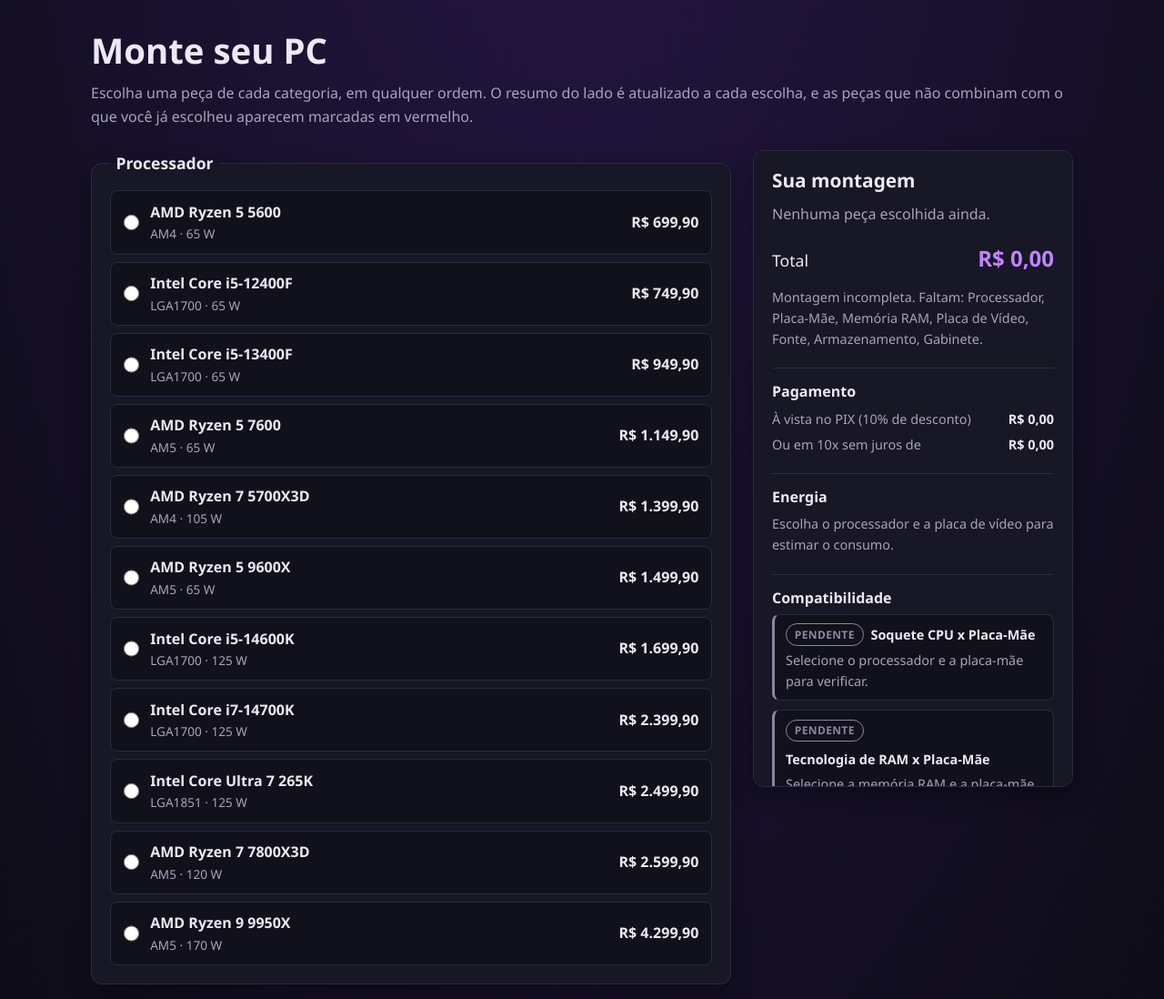
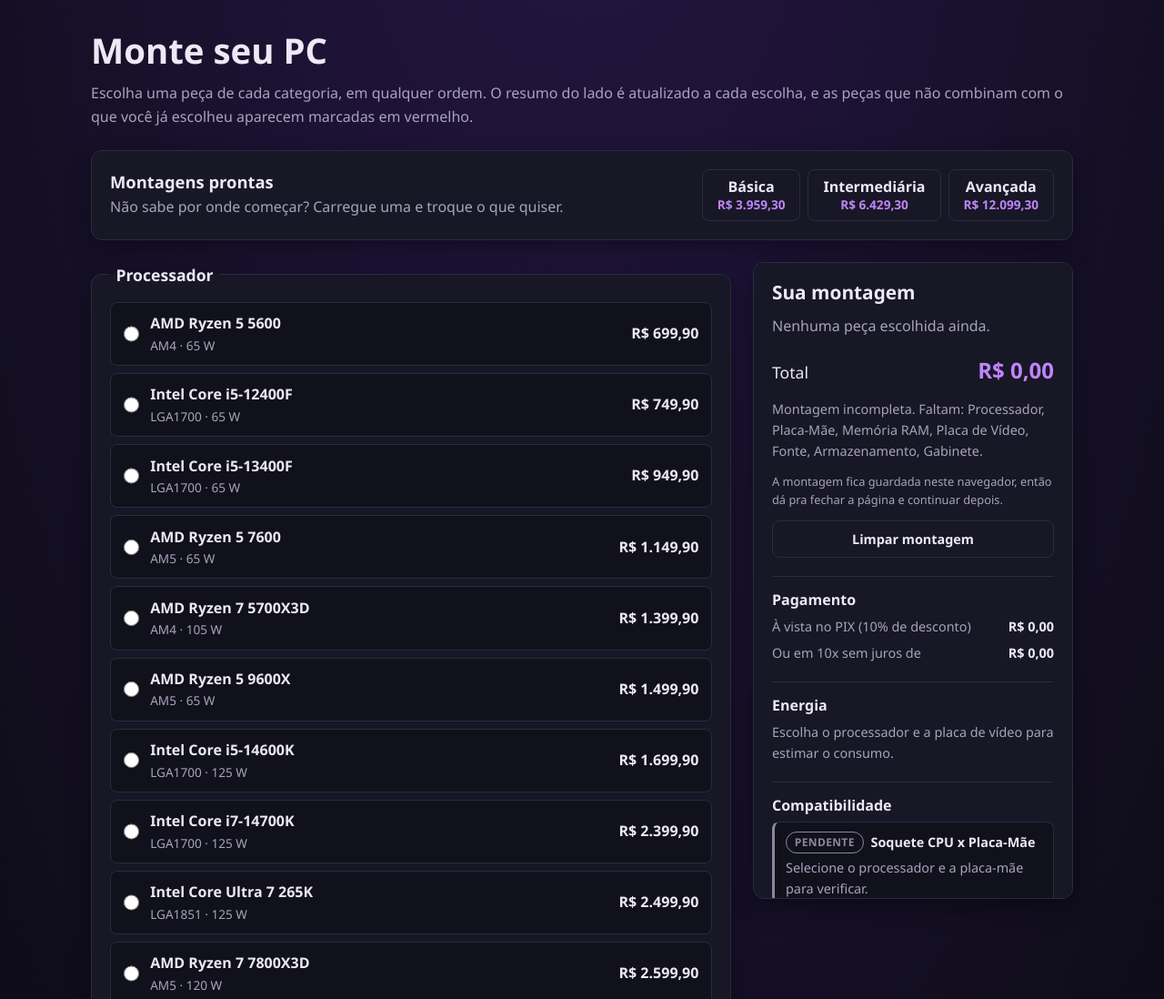
Before and after one commit to Fournier-dev/FourPC, a FastAPI app: page /simulador in a window 1280 px wide. Shown: the part 65-1163 px from the top of the page at 91% size. Run offline with FastAPI, Linux system fonts and the light colour scheme.

Commit message:
feat: adiciona montagens prontas, montagem salva no navegador e botao de limpar (#8)

```diff
--- a/web/static/css/style.css
+++ b/web/static/css/style.css
@@ -494,6 +494,60 @@
   white-space: nowrap;
 }
 
+/* montagens prontas, em cima das categorias */
+.presets {
+  display: flex;
+  flex-wrap: wrap;
+  align-items: center;
+  justify-content: space-between;
+  gap: 1rem;
+  margin-bottom: 1.5rem;
+}
+
+.presets[hidden] {
+  display: none;
+}
+
+.presets h2 {
+  margin-bottom: 0.25rem;
+  font-size: 1.15rem;
+}
+
+.presets p {
+  margin: 0;
+}
+
+.preset-buttons {
+  display: flex;
+  flex-wrap: wrap;
+  gap: 0.5rem;
+}
+
+.preset-button {
+  flex-direction: column;
+  gap: 0;
+  padding: 0.5rem 1rem;
+  line-height: 1.3;
+}
+
+.preset-total {
+  color: var(--accent-light);
+  font-size: 0.85rem;
+  font-weight: 600;
+}
+
+.button-small {
+  width: 100%;
+  margin-top: 0.75rem;
+  padding: 0.5rem 1rem;
+  font-size: 0.9rem;
+}
+
+.summary-note {
+  margin: 0.75rem 0 0;
+  font-size: 0.8rem;
+}
+
 /* resumo do lado, acompanha a rolagem da página (e rola sozinho se ficar
    maior que a tela) */
 .summary {
--- a/web/static/js/simulador.js
+++ b/web/static/js/simulador.js
@@ -4,6 +4,8 @@
 // usa o mesmo código do programa de terminal (pasta core/).
 
 const EXTRA_STORAGE = "extra_storage";
+// chave onde a montagem fica guardada no navegador
+const STORAGE_KEY = "fourpc:montagem";
 
 // texto e cor da etiqueta de cada status que a API devolve
 const STATUS_TAGS = {
@@ -36,6 +38,9 @@
   payment: document.getElementById("painel-pagamento"),
   power: document.getElementById("painel-energia"),
   rules: document.getElementById("painel-regras"),
+  presetsSection: document.getElementById("montagens-prontas"),
+  presets: document.getElementById("presets"),
+  clear: document.getElementById("limpar"),
 };
 
 // cria um elemento com classe e texto (textContent evita injetar HTML)
@@ -159,7 +164,116 @@
     state.components[input.name] = input.value;
   }
   updateExtraStorageAvailability();
+  saveState();
   refresh();
+}
+
+function hasChoices() {
+  return Object.keys(state.components).length > 0 || state.extraStorage !== null;
+}
+
+// deixa os radios marcados de acordo com o state (usado quando a montagem
+// muda sem a pessoa clicar: montagem pronta, limpar ou montagem salva)
+function syncInputs() {
+  for (const input of elements.categories.querySelectorAll('input[type="radio"]')) {
+    if (input.name === EXTRA_STORAGE) {
+      input.checked = input.value === (state.extraStorage || "");
+    } else {
+      input.checked = input.value === state.components[input.name];
+    }
+  }
+}
+
+function applyBuild(components, extraStorage) {
+  state.components = { ...components };
+  state.extraStorage = extraStorage || null;
+  syncInputs();
+  updateExtraStorageAvailability();
+  saveState();
+  refresh();
+}
+
+// Guarda a montagem no navegador. Se o navegador bloquear (em aba anônima,
+// por exemplo), o simulador funciona igual, só não lembra da montagem.
+function saveState() {
+  try {
+    localStorage.setItem(STORAGE_KEY, JSON.stringify(state));
+  } catch {
+    // sem localStorage, segue sem salvar
+  }
+}
+
+// IDs de peça que existem no catálogo, por grupo
+function catalogIds(group) {
+  const key = group === EXTRA_STORAGE ? "storage" : group;
+  const category = catalog.find((item) => item.category === key);
+  return new Set(category ? category.components.map((c) => c.id) : []);
+}
+
+// Lê a montagem salva. Peças que não existem mais no catálogo (ou um
+// segundo disco sem disco principal) são deixadas de fora.
+function loadSavedState() {
+  let saved;
+  try {
+    saved = JSON.parse(localStorage.getItem(STORAGE_KEY) || "null");
+  } catch {
+    return null;
+  }
+  if (!saved || typeof saved.components !== "object" || saved.components === null) {
+    return null;
+  }
+  const components = {};
+  for (const [group, id] of Object.entries(saved.components)) {
+    if (catalogIds(group).has(id)) {
+      components[group] = id;
+    }
+  }
+  let extraStorage = saved.extraStorage;
+  if (!components.storage || !catalogIds(EXTRA_STORAGE).has(extraStorage)) {
+    extraStorage = null;
+  }
+  return { components, extraStorage };
+}
+
+async function loadPresets() {
+  const response = await fetch("/api/presets");
+  if (!response.ok) {
+    return [];
+  }
+  return response.json();
+}
+
+function choosePreset(preset) {
+  if (hasChoices() && !confirm(`Trocar a montagem atual pela montagem ${preset.name}?`)) {
+    return;
+  }
+  applyBuild(preset.components, preset.extra_storage);
+}
+
+// sem montagens prontas o simulador funciona igual, a seção só fica escondida
+function renderPresets(presets) {
+  if (presets.length === 0) {
+    return;
+  }
+  for (const preset of presets) {
+    const button = createElement("button", "button button-secondary preset-button");
+    button.type = "button";
+    button.title = preset.description;
+    button.append(
+      createElement("span", "preset-name", preset.name),
+      createElement("span", "preset-total", preset.total_formatted),
+    );
+    button.addEventListener("click", () => choosePreset(preset));
+    elements.presets.append(button);
+  }
+  elements.presetsSection.hidden = false;
+}
+
+function clearBuild() {
+  if (!hasChoices() || !confirm("Limpar todas as peças escolhidas?")) {
+    return;
+  }
+  applyBuild({}, null);
 }
 
 // as duas rotas de montagem recebem a mesma coisa
@@ -309,9 +423,17 @@
     return;
   }
   renderCategories();
+  const saved = loadSavedState();
+  if (saved) {
+    state.components = saved.components;
+    state.extraStorage = saved.extraStorage;
+    syncInputs();
+  }
   updateExtraStorageAvailability();
   elements.categories.addEventListener("change", onChoice);
+  elements.clear.addEventListener("click", clearBuild);
   refresh();
+  loadPresets().then(renderPresets).catch(() => {});
 }
 
 start();
--- a/web/templates/simulador.html
+++ b/web/templates/simulador.html
@@ -11,6 +11,14 @@
     já escolheu aparecem marcadas em vermelho.
   </p>
 </div>
+
+<section id="montagens-prontas" class="presets card" aria-labelledby="presets-titulo" hidden>
+  <div>
+    <h2 id="presets-titulo">Montagens prontas</h2>
+    <p class="muted">Não sabe por onde começar? Carregue uma e troque o que quiser.</p>
+  </div>
+  <div id="presets" class="preset-buttons"></div>
+</section>
 
 <div class="simulator">
   <div id="categorias" class="categories">
@@ -28,6 +36,13 @@
     </div>
     <p id="resumo-status" class="summary-status muted" aria-live="polite"></p>
     <p id="erro" class="error-message" role="alert" hidden></p>
+    <p class="summary-note muted">
+      A montagem fica guardada neste navegador, então dá pra fechar a
+      página e continuar depois.
+    </p>
+    <button id="limpar" class="button button-secondary button-small" type="button">
+      Limpar montagem
+    </button>
 
     <section class="panel" aria-labelledby="pagamento-titulo">
       <h3 id="pagamento-titulo">Pagamento</h3>
```
Also changed, not shown: tests/test_web_pages.py (+12 -0 lines), README.md.
